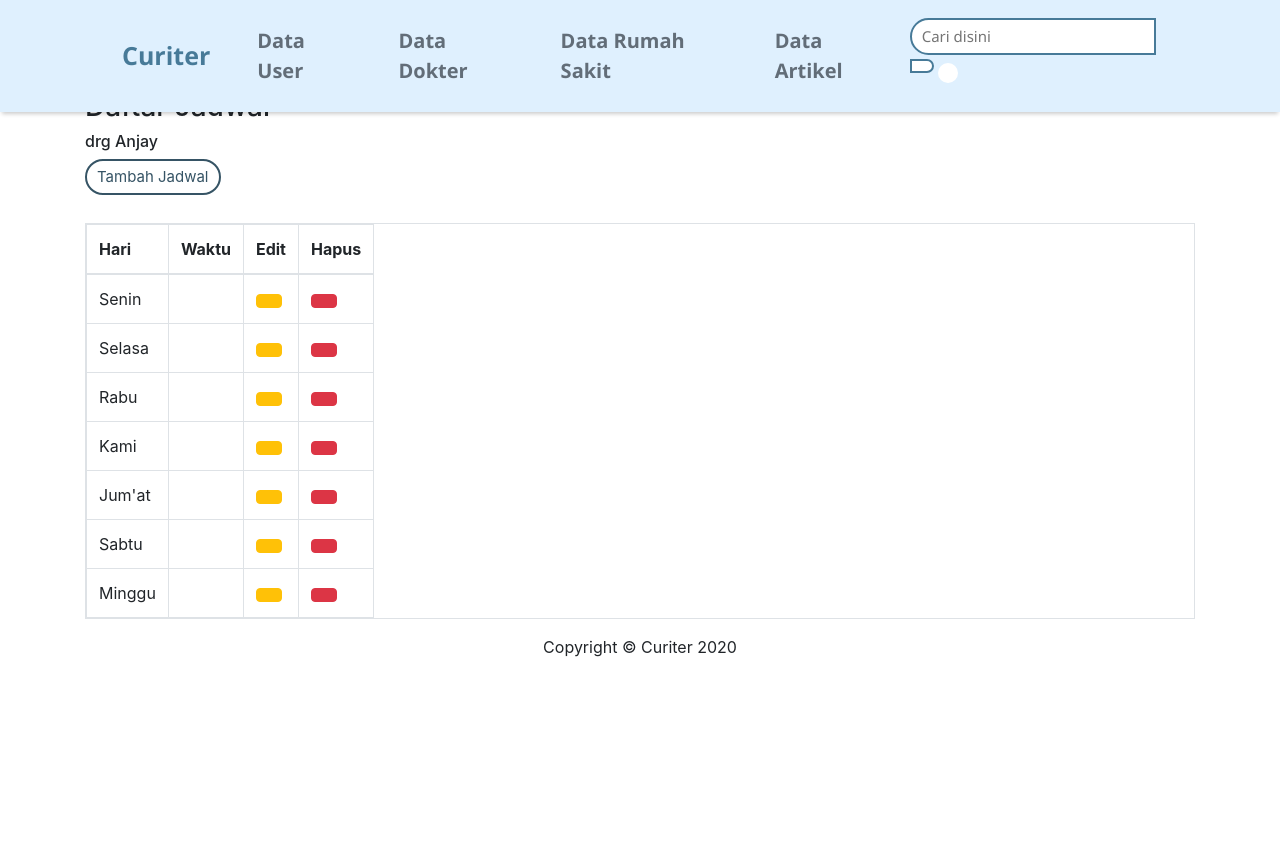
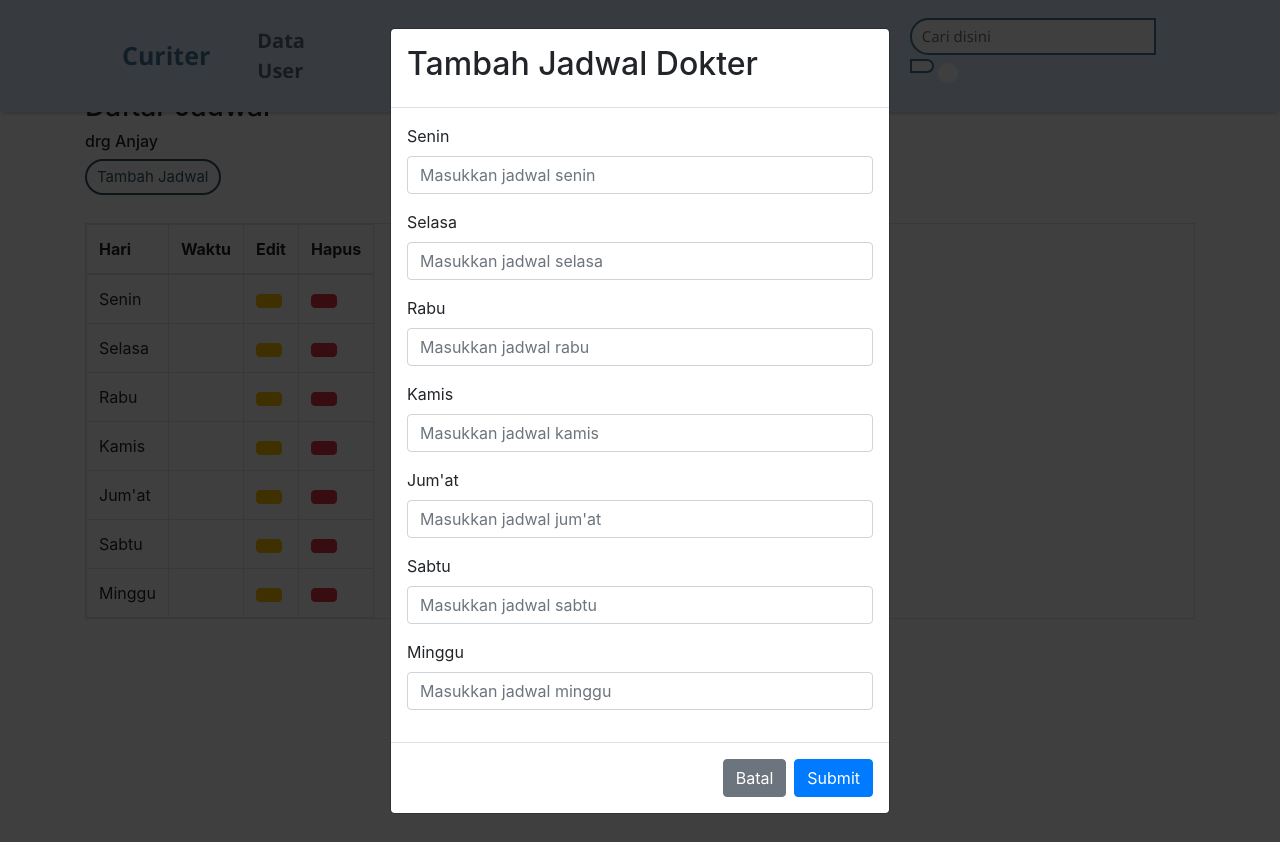
Before and after one commit to rosaalwyh/CURITER-1, a CodeIgniter app: page /toobes/admin/dokter/jadwal/1 in a window 1280 px wide, after a click on "Tambah Jadwal". Run offline with CodeIgniter, Linux system fonts and the light colour scheme; data comes from the database, SQL or seed files in the repository; data that the repository does not hold is empty; some libraries are stand-ins or nearby versions.

Commit message:
tambah jadwal

```diff
--- a/application/controllers/admin/dokter.php
+++ b/application/controllers/admin/dokter.php
@@ -74,10 +74,26 @@ class Dokter extends CI_Controller
 	public function jadwal($id)
 	{
 		$data['title'] = 'Curiter | Admin';
-		$data['d'] = $this->model_dokter->get_dokter();
+		$data['dokter'] = $this->model_dokter->get_dokter();
 		$data['jadwal'] = $this->model_jadwal->getjadwal($id);
 		$this->load->view('header_page_admin', $data);
 		$this->load->view('admin/v_jadwal_dokter', $data);
 		$this->load->view('footer_page');
 	}
+
+	public function tambahJadwal()
+	{
+		$data = [
+			'id_dokter' => $this->input->post('id_dokter', true),
+			'senin' => $this->input->post('senin', true),
+			'selasa' => $this->input->post('selasa', true),
+			'rabu' => $this->input->post('rabu', true),
+			'kamis' => $this->input->post('kamis', true),
+			'jumat' => $this->input->post('jumat', true),
+			'sabtu' => $this->input->post('sabtu', true),
+			'minggu' => $this->input->post('minggu', true)
+		];
+		$this->model_jadwal->tambah_jadwal($data);
+		redirect('admin/dokter/jadwal/' . $data['id_dokter']);
+	}
 }
--- a/application/models/admin/model_jadwal.php
+++ b/application/models/admin/model_jadwal.php
@@ -10,4 +10,9 @@ class Model_jadwal extends CI_Model
     {
         return $this->db->get_where('jadwal', array('id_dokter' => $id))->result_array();
     }
+
+    public function tambah_jadwal($data)
+    {
+        $this->db->insert('jadwal', $data);
+    }
 }
--- a/application/views/admin/v_jadwal_dokter.php
+++ b/application/views/admin/v_jadwal_dokter.php
@@ -40,7 +40,7 @@
     <div class="container">
         <div class="box">
             <h3>Daftar Jadwal</h3>
-            <h6><?php echo $d[0]['nama_dokter']; ?></h6>
+            <h6><?php echo $dokter[0]['nama_dokter']; ?></h6>
             <button type="button" class="button_tambah" data-toggle="modal" data-target="#tambah">Tambah Jadwal</button>
             <br></br>
             <table class="table table-bordered table-responsive" id="table">
@@ -79,7 +79,7 @@
                         </form>
                     </tr>
                     <tr>
-                        <td>Kami</td>
+                        <td>Kamis</td>
                         <td><?php echo $jadwal[0]['kamis']; ?></td>
                         <form>
                             <td><button type="button" class="btn btn-warning" data-toggle="modal" data-target="#edit"><i class="fas fa-edit"></i></button></td>
@@ -110,6 +110,58 @@
                             <td><a href="#" type="button" class="btn btn-danger" onClick="return confirm('Apakah Anda Yakin?')"><i class="fas fa-trash"></i></a></td>
                         </form>
                     </tr>
+
+
+                    <!-- Modal Tambah Jadwal -->
+                    <div class="modal fade" id="tambah" tabindex="-1" role="dialog" aria-labelledby="exampleModalLabel1" aria-hidden="true">
+                        <div class="modal-dialog" role="document">
+                            <div class="modal-content">
+                                <div class="modal-header">
+                                    <center>
+                                        <h2>Tambah Jadwal Dokter</h2>
+                                    </center>
+                                </div>
+                                <div class="modal-body">
+                                    <!-- <?php echo var_dump($dokter); ?> -->
+                                    <form method="POST" action="<?= base_url(); ?>admin/dokter/tambahJadwal">
+                                        <input type="hidden" name="id_dokter" value="<?= $dokter[0]['id_dokter'] ?>">
+                                        <div class="form-group">
+                                            <label for="formGroupExampleInput">Senin</label>
+                                            <input type="text" class="form-control" placeholder="Masukkan jadwal senin" name="senin">
+                                        </div>
+                                        <div class="form-group">
+                                            <label for="formGroupExampleInput">Selasa</label>
+                                            <input type="text" class="form-control" placeholder="Masukkan jadwal selasa" name="selasa">
+                                        </div>
+                                        <div class="form-group">
+                                            <label for="formGroupExampleInput">Rabu</label>
+                                            <input type="text" class="form-control" placeholder="Masukkan jadwal rabu" name="rabu">
+                                        </div>
+                                        <div class="form-group">
+                                            <label for="formGroupExampleInput">Kamis</label>
+                                            <input type="text" class="form-control" placeholder="Masukkan jadwal kamis" name="kamis">
+                                        </div>
+                                        <div class="form-group">
+                                            <label for="formGroupExampleInput">Jum'at</label>
+                                            <input type="text" class="form-control" placeholder="Masukkan jadwal jum'at" name="jumat">
+                                        </div>
+                                        <div class="form-group">
+                                            <label for="formGroupExampleInput">Sabtu</label>
+                                            <input type="text" class="form-control" placeholder="Masukkan jadwal sabtu" name="sabtu">
+                                        </div>
+                                        <div class="form-group">
+                                            <label for="formGroupExampleInput">Minggu</label>
+                                            <input type="text" class="form-control" placeholder="Masukkan jadwal minggu" name="minggu">
+                                        </div>
+                                </div>
+                                <div class="modal-footer">
+                                    <button type="button" class="btn btn-secondary" data-dismiss="modal">Batal</button>
+                                    <input type="submit" class="btn btn-primary" id="tambah" value="Submit" placeholder="Simpan">
+                                    </form>
+                                </div>
+                            </div>
+                        </div>
+                    </div>
                 </tbody>
             </table>
         </div>
```
Also changed, not shown: application/views/admin/v_datadokter.php (+6 -10 lines).
